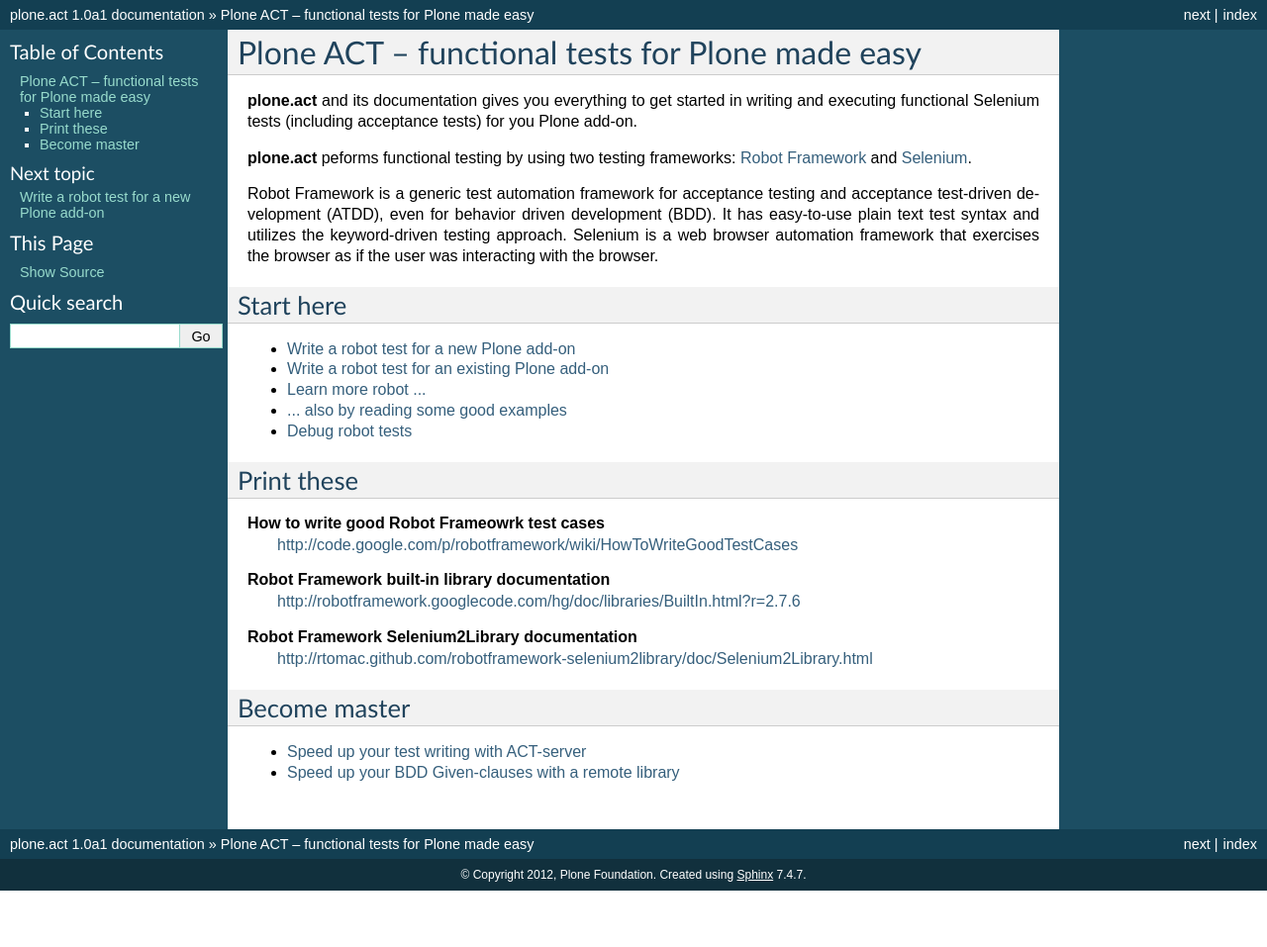
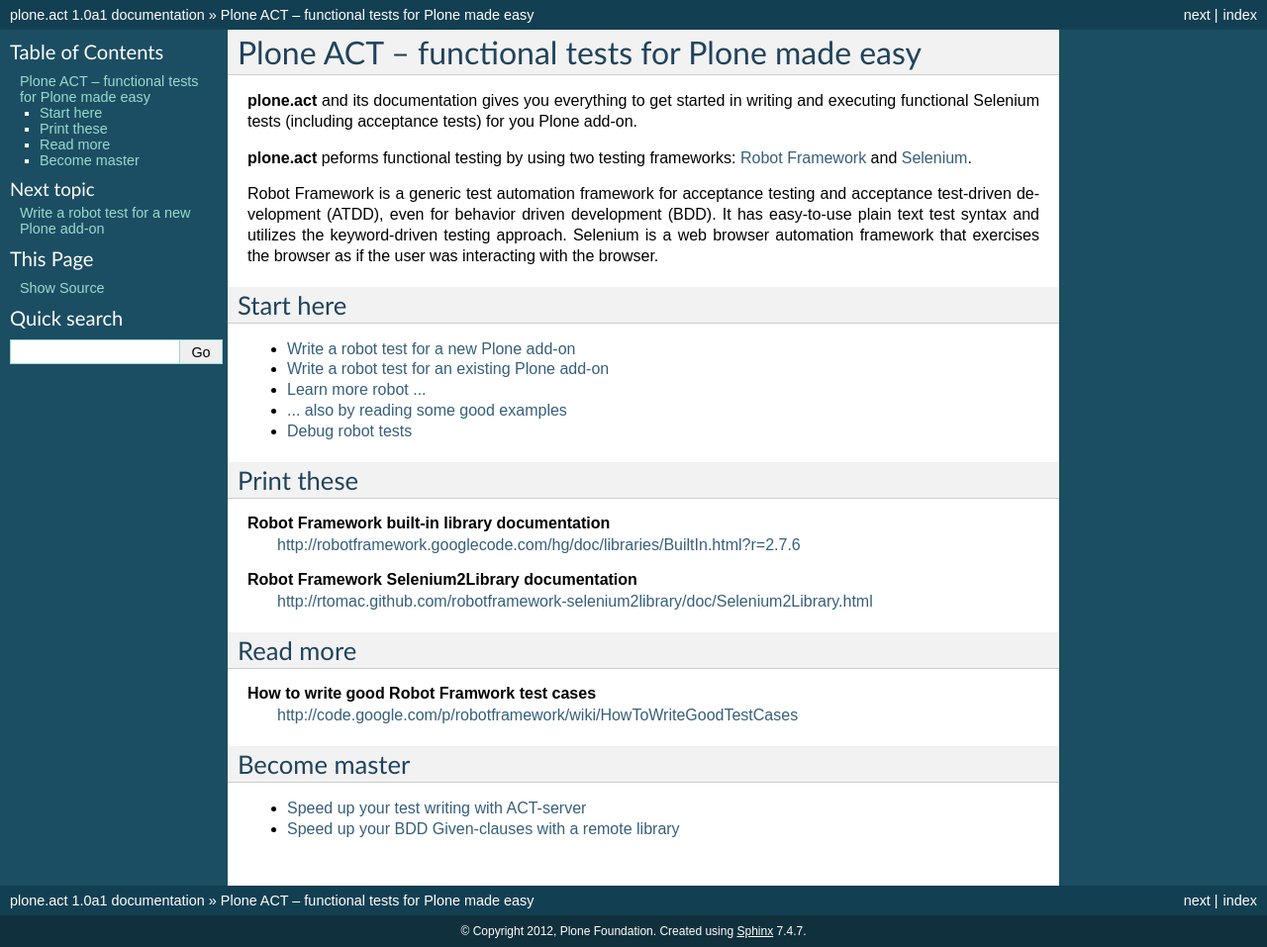
Before and after one commit to plone/plone.app.robotframework, a Sphinx documentation site: the page built from docs/source/index.rst, in a window 1280 px wide. Shown: the whole page at 99% size. Built offline with Sphinx 7.4.7, drawn with Linux system fonts in a browser that asks for light colours; before the commit the page ends 900 px from its top, so only the background shows below that.

Commit message:
Update index

```diff
--- a/docs/source/index.rst
+++ b/docs/source/index.rst
@@ -49,12 +49,17 @@
 Print these
 -----------
 
-**How to write good Robot Frameowrk test cases**
-    http://code.google.com/p/robotframework/wiki/HowToWriteGoodTestCases
 **Robot Framework built-in library documentation**
     http://robotframework.googlecode.com/hg/doc/libraries/BuiltIn.html?r=2.7.6
 **Robot Framework Selenium2Library documentation**
     http://rtomac.github.com/robotframework-selenium2library/doc/Selenium2Library.html
+
+
+Read more
+---------
+
+**How to write good Robot Framwork test cases**
+    http://code.google.com/p/robotframework/wiki/HowToWriteGoodTestCases
 
 
 Become master
```
